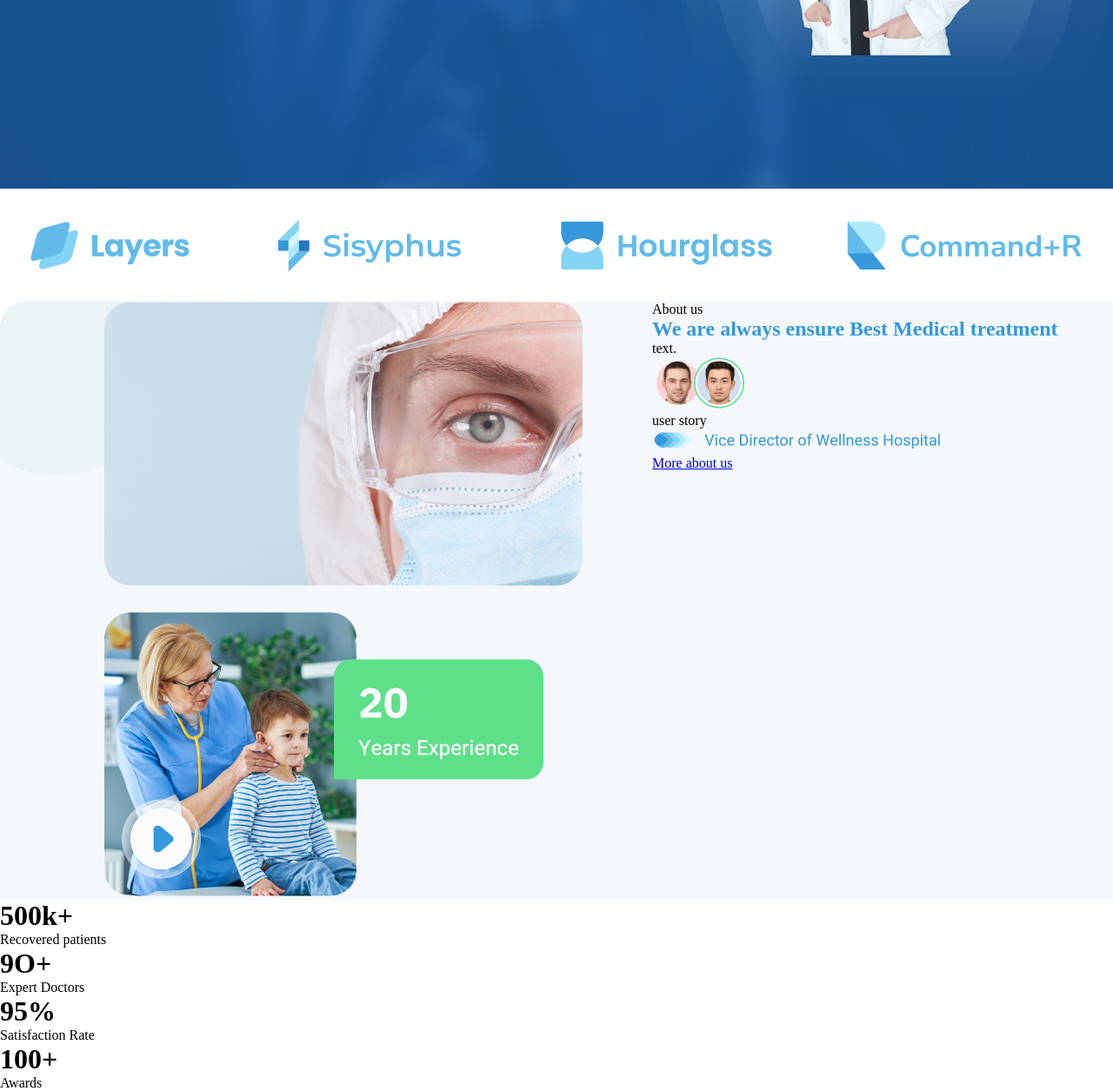
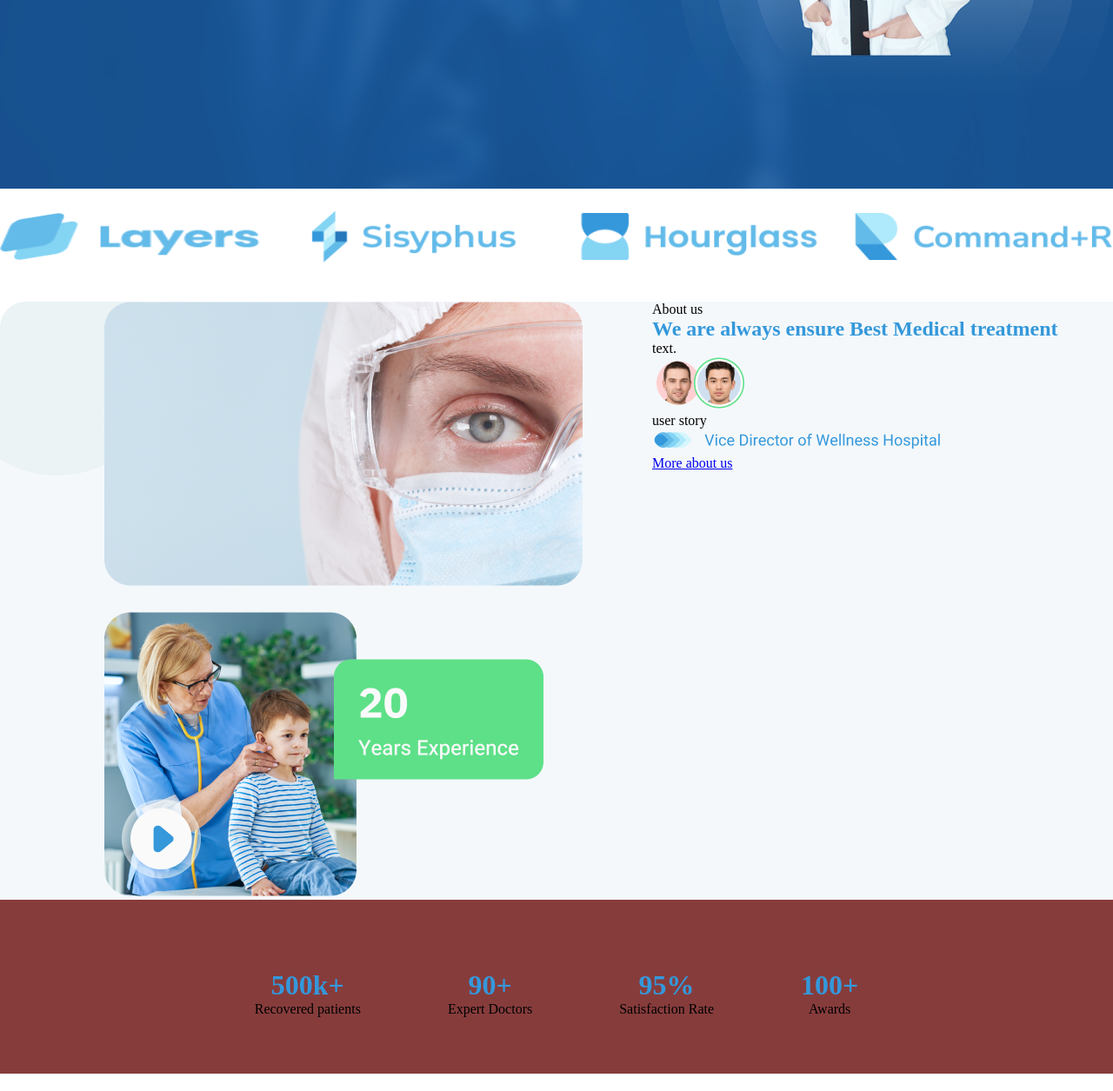
Before and after one commit to Oussamaycode/NLCLINIQUE-V2, a plain HTML site: page NLClinique3/Untitled-1.html in a window 1280 px wide. Shown: the part 504-1759 px from the top of the page at 87% size. Drawn offline with Linux system fonts and the light colour scheme.

Commit message:
completed the about section

```diff
--- a/NLClinique3/Untitled-1.html
+++ b/NLClinique3/Untitled-1.html
@@ -77,20 +77,27 @@
                 </div>
             </div>
         </section>
-                 <div class="stat-numbers">
-                 <ul>
-                    <li><h1>500k+</h1></li>
-                    <li><p>Recovered patients</p></li>
-                    <li><h1>9O+</h1></li>
-                    <li><p>Expert Doctors</p></li>
-                    <li><h1>95%</h1></li>
-                    <li><p>Satisfaction Rate</p></li>
-                    <li><h1>100+</h1></li>
-                    <li><p>Awards</p></li>
-                </ul>
-                </div>
-                <div calss="stat-texts">
 
-                </div>
+        <div class="stat">
+          <ul>
+            <li class="rp">
+                <h1>500k+</h1>
+                <p>Recovered patients</p>
+            </li>
+            <li class="ed">
+               <h1>90+</h1>
+               <p>Expert Doctors</p>
+            </li>
+            <li class="sr">
+                <h1>95%</h1>
+                <p>Satisfaction Rate</p>
+            </li>
+            <li class="awards">
+                <h1>100+</h1>
+                <p>Awards</p>
+            </li>
+          </ul>
+        </div>
+
 
 </body>
--- a/NLClinique3/style.css
+++ b/NLClinique3/style.css
@@ -81,14 +81,17 @@
 }
 
 .partners{
+  display: flex;
+  justify-content: center;
+  gap: 30px;
   background-color: rgb(255, 255, 255);
   width: 100%;
   height: 130px;
 }
-
 .partners img{
-  margin: 35px;
-
+  margin-top: 25px;
+  width: 300px;
+  height: 60px;
 }
 .About{
   display: flex;
@@ -106,12 +109,24 @@
 .about-right h1{
   color:#3498db;
 }
-.numbers{
-  height: 70px;
-  background-color: white;
+
+.stat{
+  background-color: rgb(135, 60, 60);
+  height: 200px;
 }
-.numbers ul{
+.stat h1{
+  color: #3498db;
+  font-weight: bold;
+}
+.stat ul {
   display: flex;
+  justify-content: center;
+  gap: 100px;
   list-style: none;
-  justify-content: space-between;
+  padding: 0;
 }
+
+.stat li {
+  text-align: center;
+  margin-top:80px;
+}
```
